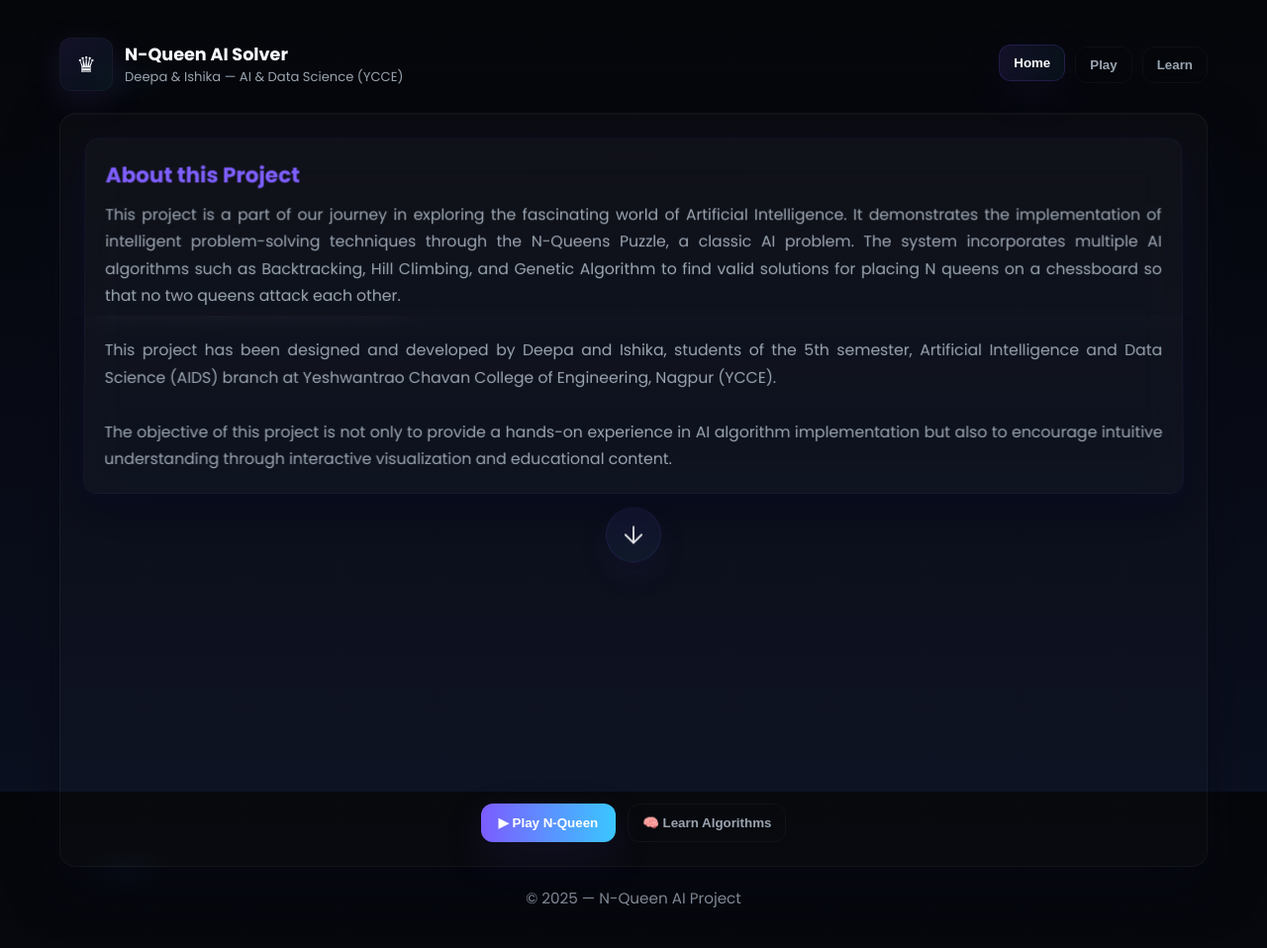
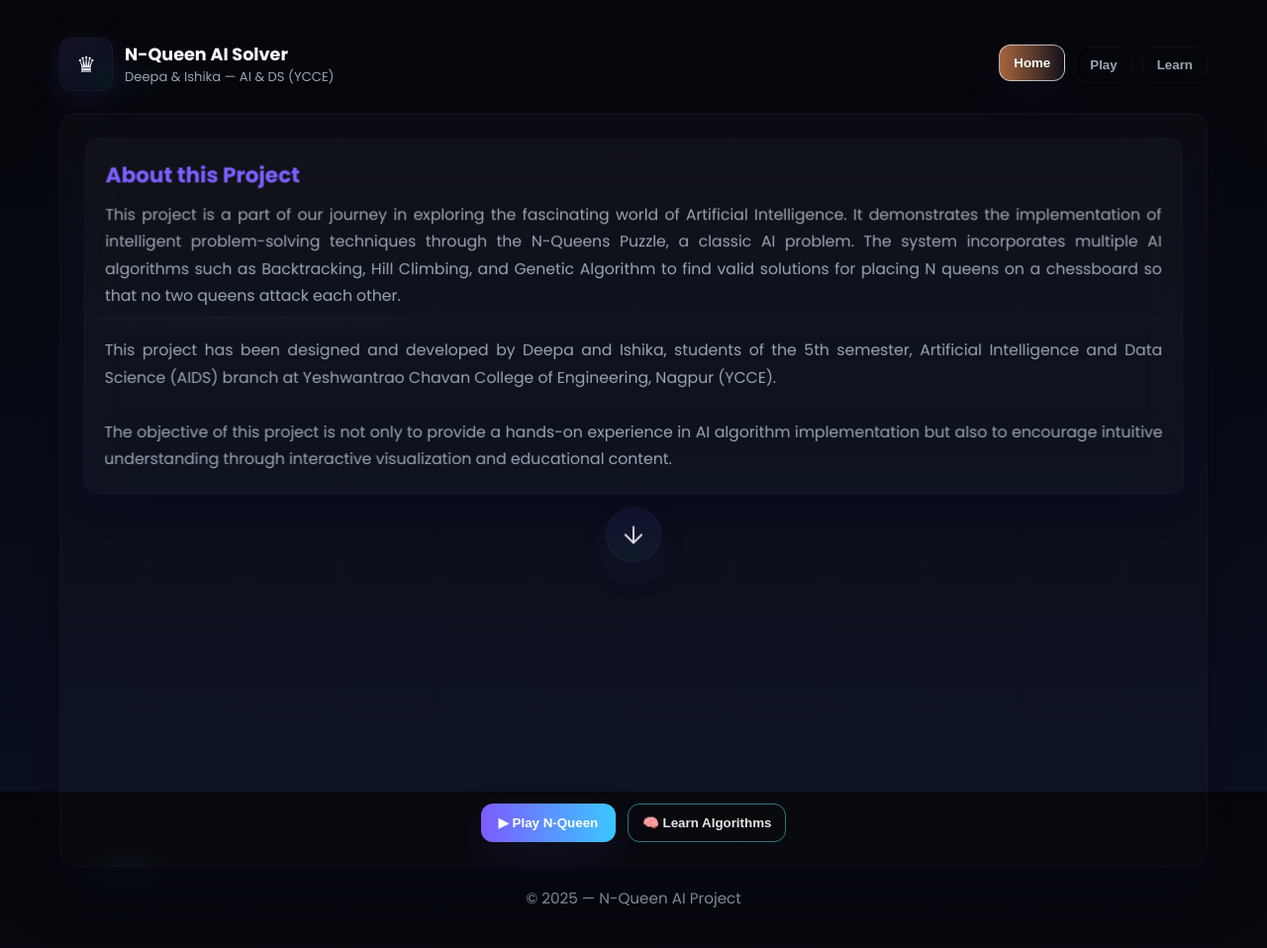
Before and after one commit to Ishika-S27/AI, a plain HTML site: page N-queens_AI solver.html in a window 1280 px wide. Shown: the whole page at 99% size. Drawn offline with Linux system fonts and the light colour scheme.

Commit message:
Update styles and content in N-Queens AI solver

```diff
--- a/index.html
+++ b/N-queens_AI solver.html
@@ -72,11 +72,11 @@
   }
   .nav-btn:hover{ transform: translateY(-4px); color:var(--white); box-shadow: 0 12px 40px rgba(60,40,120,0.14) }
   .nav-btn.active{
-    background: linear-gradient(90deg, rgba(124,92,255,0.12), rgba(58,199,255,0.06));
+    background: linear-gradient(90deg, rgba(255,154,92,0.65), rgba(255,199,255,0.06));
     color:var(--white);
     box-shadow: 0 12px 40px rgba(74,60,140,0.12);
     transform: translateY(-2px);
-    border:1px solid rgba(124,92,255,0.18);
+    border:1px solid rgba(248,251,255,0.67);
   }
 
   /* HOME - about box (3D glass) */
@@ -85,7 +85,7 @@
     padding:24px;
     border-radius:16px;
     box-shadow: 0 20px 50px rgba(6,8,20,0.6), inset 0 1px 0 rgba(255,255,255,0.02);
-    border:1px solid rgba(255,255,255,0.04);
+    border:1px solid rgba(248,25,255,0.04);
     margin-bottom:18px;
     position:relative;
     overflow:visible;
@@ -153,9 +153,9 @@
 
   .secondary-btn{
     background: transparent;
-    border: 1px solid rgba(255,255,255,0.04);
+    border: 1px solid rgba(92,242,255,0.47);
     padding:10px 14px; border-radius:12px; cursor:pointer; font-weight:700;
-    color: var(--muted);
+    color: rgb(230,230,230);
   }
 
   /* Play card & board */
@@ -166,8 +166,8 @@
   }
   .controls{ display:flex; gap:8px; align-items:center; flex-wrap:wrap; justify-content:center; margin-bottom:14px; }
   .controls label{ font-weight:600; color:var(--muted); margin-left:6px; }
-  input[type=number]{ width:110px; padding:10px; border-radius:10px; border:1px solid rgba(255,255,255,0.03); text-align:center; font-weight:600; background:transparent; color:var(--white) }
-  select{ padding:10px; border-radius:10px; border:1px solid rgba(255,255,255,0.03); font-weight:600; background:transparent; color:var(--white) }
+  input[type=number]{ width:110px; padding:10px; border-radius:10px; border:1px solid rgba(94,242,255,0.47); text-align:center; font-weight:600; background:transparent; color:rgb(230,230,230) }
+  select{ padding:10px; border-radius:10px; border:1px solid rgba(94,242,255,0.47); font-weight:600; background:transparent; color:rgba(76,166,190,0.87) }
 
   #boardContainer{ display:flex; flex-direction:column; align-items:center; gap:12px; margin-top:8px; }
   #board{ display:grid; border-radius:10px; overflow:hidden; background:transparent; transition: all .25s ease; }
@@ -226,7 +226,7 @@
         <div class="logo">♛</div>
         <div>
           <h1>N-Queen AI Solver</h1>
-          <p class="sub">Deepa & Ishika — AI & Data Science (YCCE)</p>
+          <p class="sub">Deepa & Ishika — AI & DS (YCCE)</p>
         </div>
       </div>
 
```
